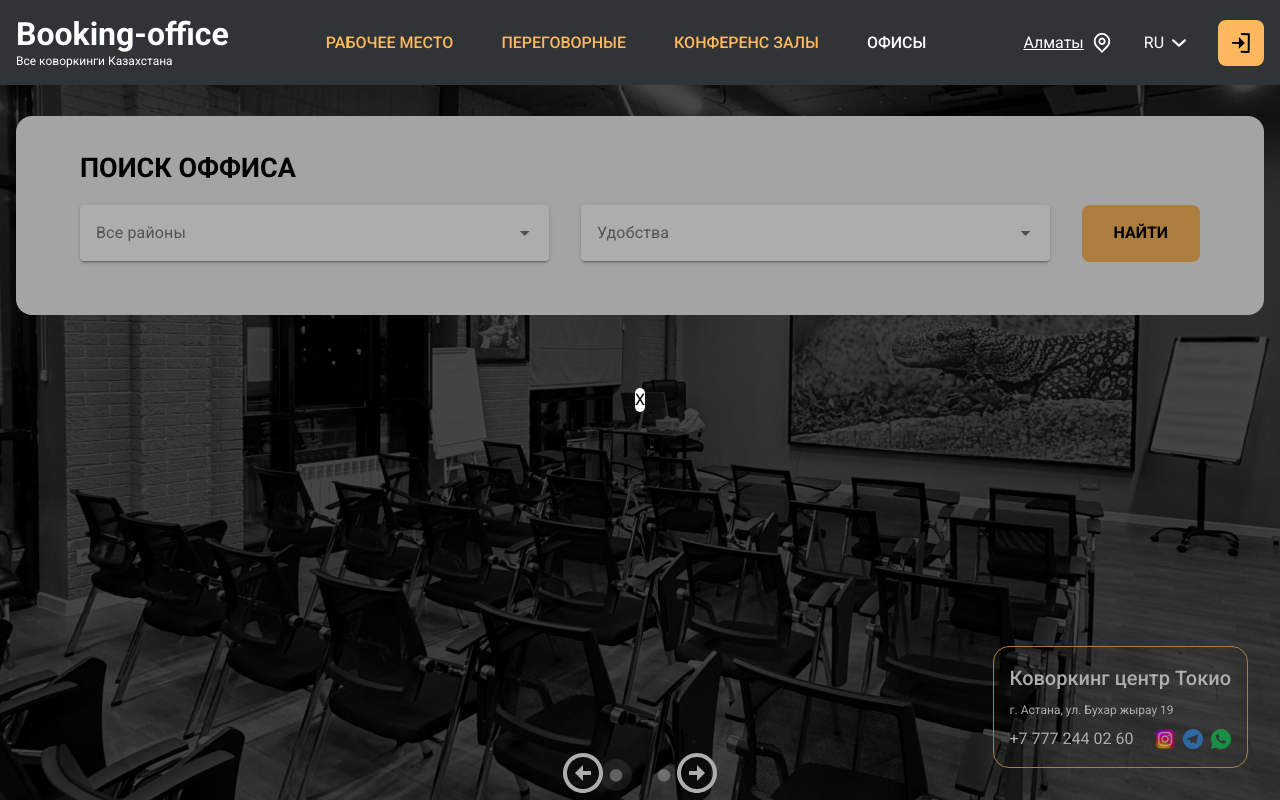
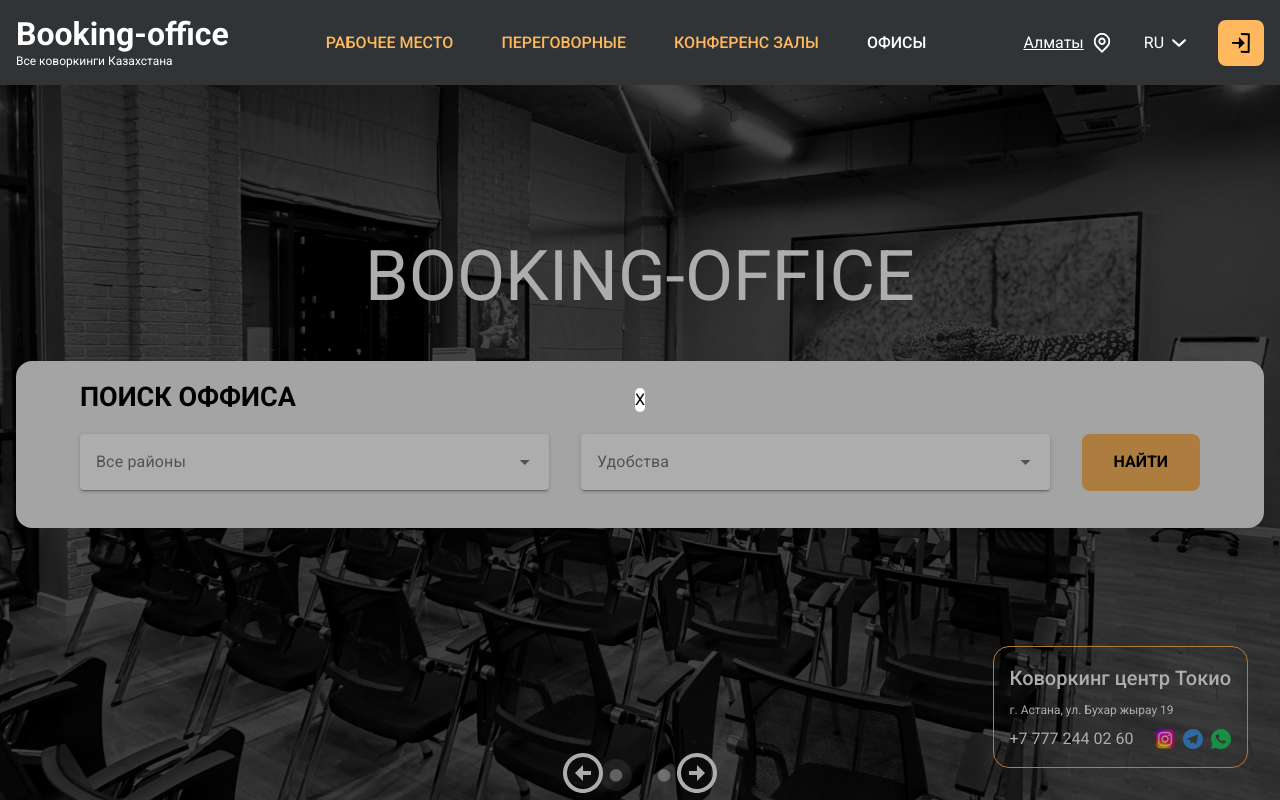
Before and after one commit to iliasabai09/DailyRentApartments, a Nuxt app: page /offices in a window 1280 px wide. Built offline with nearby package versions, Linux system fonts and the light colour scheme; a web font is replaced by a local one.

Commit message:
feat/пофиксил анимацию поиска

```diff
--- a/components/blocks/KoworkingFilters.vue
+++ b/components/blocks/KoworkingFilters.vue
@@ -71,7 +71,7 @@
   .filters {
     background-color: #F1F1F1;
     border-radius: 16px;
-    padding: 32px 64px;
+    padding: 16px 64px;
 
     &-title {
       margin-bottom: 16px;
--- a/modules/OfficesModule/OfficesModule.vue
+++ b/modules/OfficesModule/OfficesModule.vue
@@ -1,6 +1,6 @@
 <template>
   <div class="offices container" :class="{'offices-animate': coworkings}">
-    <h1>BOOKING-OFFICE</h1>
+    <h1 class="offices-heading" :class="{'animate-heading': coworkings}">BOOKING-OFFICE</h1>
     <KoworkingFilters
         :title="'ПОИСК ОФФИСА'"
         :fields="filterFields"
@@ -27,38 +27,33 @@
 
 <style scoped lang="scss">
 h1 {
-  font-size: 70px;
-  line-height: 60px;
-  color: #fff;
-  margin-bottom: 32px;
-  text-align: center;
+
 }
 
 .offices {
-  display: flex;
-  flex-direction: column;
-  gap: 24px;
-  top: 50%;
-  left: 50%;
-  transform: translate(-50%, -50%);
-  transition: .6s ease;
-  z-index: 1;
-  position: fixed;
-  height: 100%;
+  &-heading {
+    transition: .6s ease;
+    height: 30vh;
+    display: flex;
+    flex-direction: column;
+    justify-content: end;
+    font-size: 70px;
+    color: #fff;
+    margin-bottom: 32px;
+    text-align: center;
+  }
 
-  &-animate {
-    top: -10px;
-    left: 50%;
-    transform: translate(-50%, 0);
+  .animate-heading {
     transition: .6s ease;
-    z-index: 1;
-    position: fixed;
+    height: 0;
+    margin-bottom: 16px;
   }
 }
 
 .offices-result {
   opacity: 0;
   flex: 1;
+  margin-top: 16px;
 
   &_animate {
     opacity: 1;
--- a/modules/OfficesModule/composables/index.ts
+++ b/modules/OfficesModule/composables/index.ts
@@ -25,7 +25,6 @@
 		OfficesService.getOffices(params)
 			.then(res => {
 				coworkings.value = coworkings.value ? null : res
-				console.log(params)
 			})
 	}
 
```
Also changed, not shown: diagrams/file.txt (deleted), 1 other file (tests, documents, lock files or other folders).
